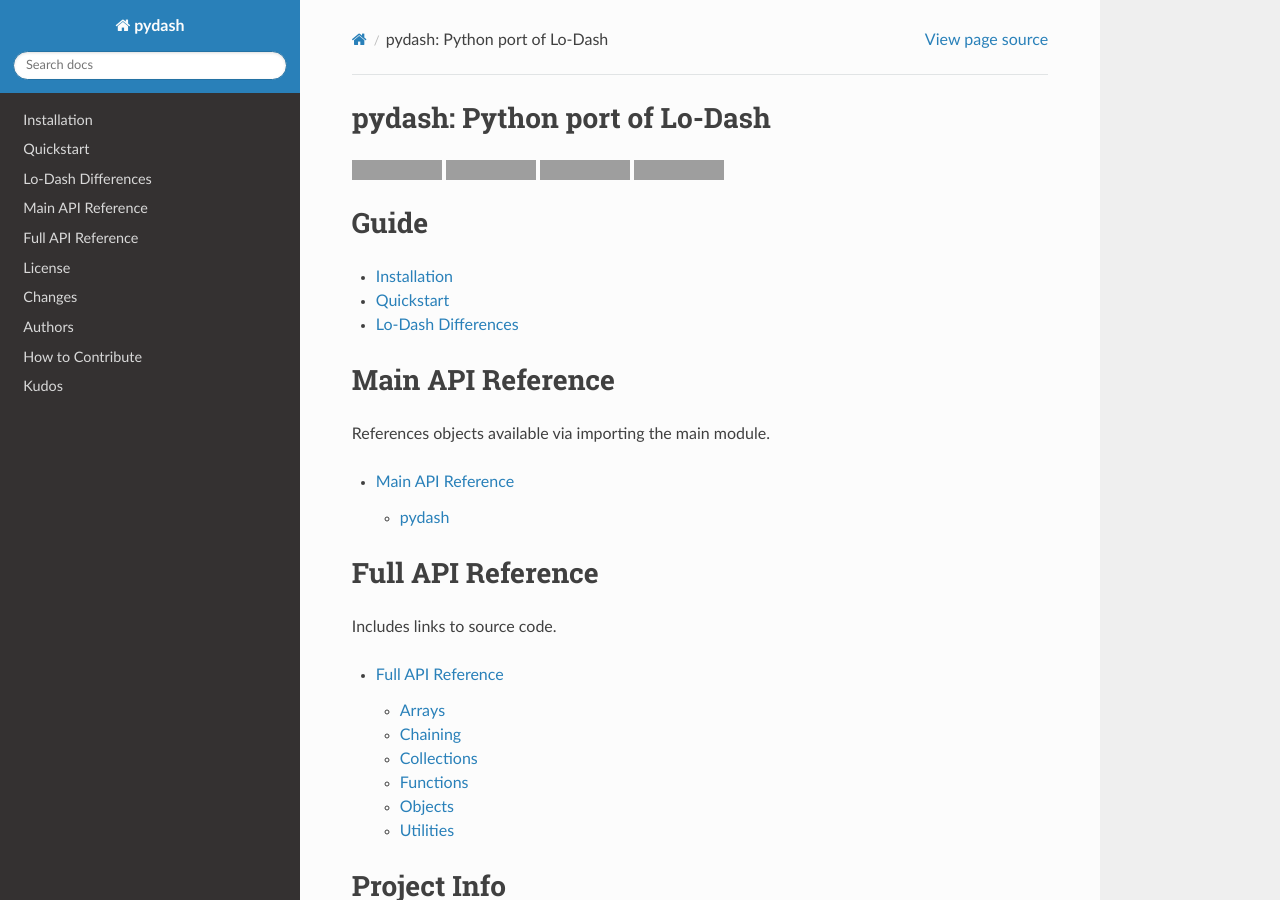
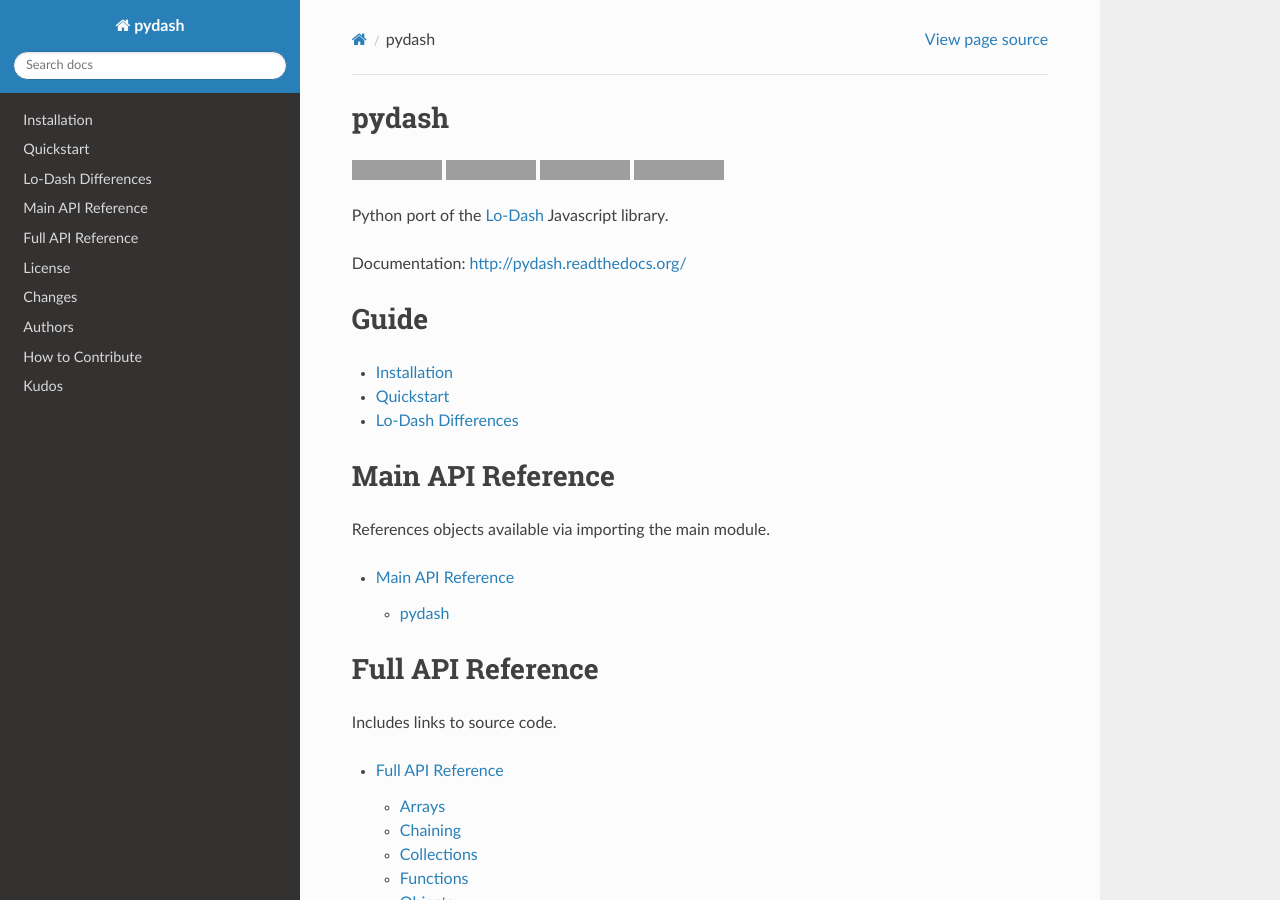
Before and after one commit to dgilland/pydash, a Sphinx documentation site: the page built from docs/index.rst, in a window 1280 px wide and 900 px high. Built offline with Sphinx 7.4.7 and the Read the Docs theme 2.0.0, drawn with Linux system fonts in a browser that asks for light colours; the version number could not be read and is left out; grey boxes are pictures that could not be loaded.

Commit message:
Include contents of README.rst in both setup.py and docs/index.rst.

```diff
--- a/README.rst
+++ b/README.rst
@@ -1,5 +1,5 @@
 pydash
-******
+======
 
 .. image:: http://img.shields.io/pypi/v/pydash.svg?style=flat
     :target: https://pypi.python.org/pypi/pydash/
--- a/docs/index.rst
+++ b/docs/index.rst
@@ -1,19 +1,6 @@
 .. pydash documentation master file
 
-pydash: Python port of Lo-Dash
-==============================
-
-.. image:: http://img.shields.io/pypi/v/pydash.svg?style=flat
-    :target: https://pypi.python.org/pypi/pydash/
-
-.. image:: http://img.shields.io/travis/dgilland/pydash/master.svg?style=flat
-    :target: https://travis-ci.org/dgilland/pydash
-
-.. image:: http://img.shields.io/coveralls/dgilland/pydash/master.svg?style=flat
-    :target: https://coveralls.io/r/dgilland/pydash
-
-.. image:: http://img.shields.io/pypi/l/pydash.svg?style=flat
-    :target: https://pypi.python.org/pypi/pydash/
+.. include:: ../README.rst
 
 Guide
 =====
```
Also changed, not shown: setup.py (+9 -5 lines).
